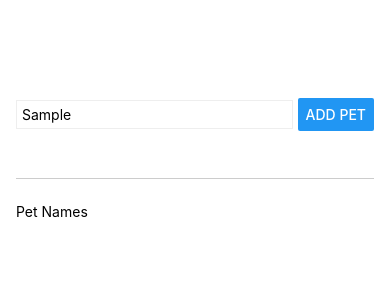
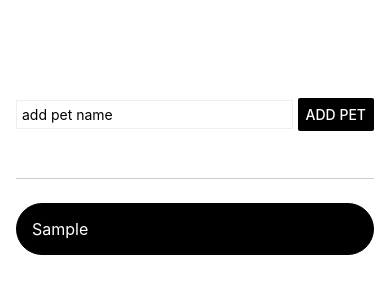
Before and after one commit to Otumian-empire/oe-reactnative-tut, a React Native app: screen / in a window 390 px wide. Both pictures are taken after typing "Sample" into the empty fields and a click on the button "ADD PET". Shown: the top 300 px of the page. Built offline with nearby package versions, Linux system fonts and the light colour scheme.

Commit message:
state management: keep tract of user input and add input to state

```diff
--- a/App.js
+++ b/App.js
@@ -1,3 +1,4 @@
+import { useState } from "react";
 import {
   Button,
   Dimensions,
@@ -5,30 +6,67 @@ import {
   Text,
   TextInput,
   View,
+  ScrollView,
+  FlatList,
 } from "react-native";
 
 export default function App() {
+  const [petName, setPetName] = useState();
+  const [petNames, setPetNames] = useState([]);
+
+  const handleTextChange = (name) => {
+    setPetName(name);
+  };
+
+  const handleButtonPress = () => {
+    if (petName && petName.length > 0) {
+      setPetNames([...petNames, petName]);
+      setPetName("");
+    }
+  };
+
+  const renderItem = (props) => (
+    <View key={props.index} style={styles.item}>
+      <Text style={styles.text}>{props.item}</Text>
+    </View>
+  );
+
   return (
     <View style={styles.appContainer}>
       <View style={styles.inputContainer}>
-        <TextInput placeholder="add pet name" style={styles.textInput} />
-        <Button title="Add pet" />
+        <TextInput
+          placeholder="add pet name"
+          style={styles.textInput}
+          onChangeText={handleTextChange}
+          value={petName}
+        />
+        <Button title="Add pet" onPress={handleButtonPress} color={"black"} />
       </View>
 
       <View style={styles.petsContainer}>
-        <Text>Pet Names</Text>
+        {/* <ScrollView alwaysBounceVertical={false}>
+          {petNames.map((name, index) => (
+            <View key={index} style={styles.item}>
+              <Text style={styles.text}>{name}</Text>
+            </View>
+          ))}
+        </ScrollView> */}
+
+        <FlatList
+          data={petNames}
+          // renderItem={(pet) => (
+          //   <View key={pet.index} style={styles.item}>
+          //     <Text style={styles.text}>{pet.item}</Text>
+          //   </View>
+          // )}
+          renderItem={renderItem}
+          alwaysBounceVertical={false}
+        ></FlatList>
       </View>
     </View>
   );
 }
 
-// Flex box and layouts
-/*
-flex: n (n is an int which tells that element/container to expand to occupy the
- available space)
-flexDirection: row|column (controls the orientation of the Main axis or Cross axis)
-
-*/
 const styles = StyleSheet.create({
   appContainer: {
     flex: 1,
@@ -55,4 +93,16 @@ const styles = StyleSheet.create({
     marginRight: 5,
     width: "80%",
   },
+  item: {
+    padding: 15,
+    marginBottom: 15,
+    borderWidth: 1,
+    borderColor: "black",
+    borderRadius: 50,
+    backgroundColor: "#000",
+  },
+  text: {
+    color: "white",
+    fontSize: 16,
+  },
 });
```
